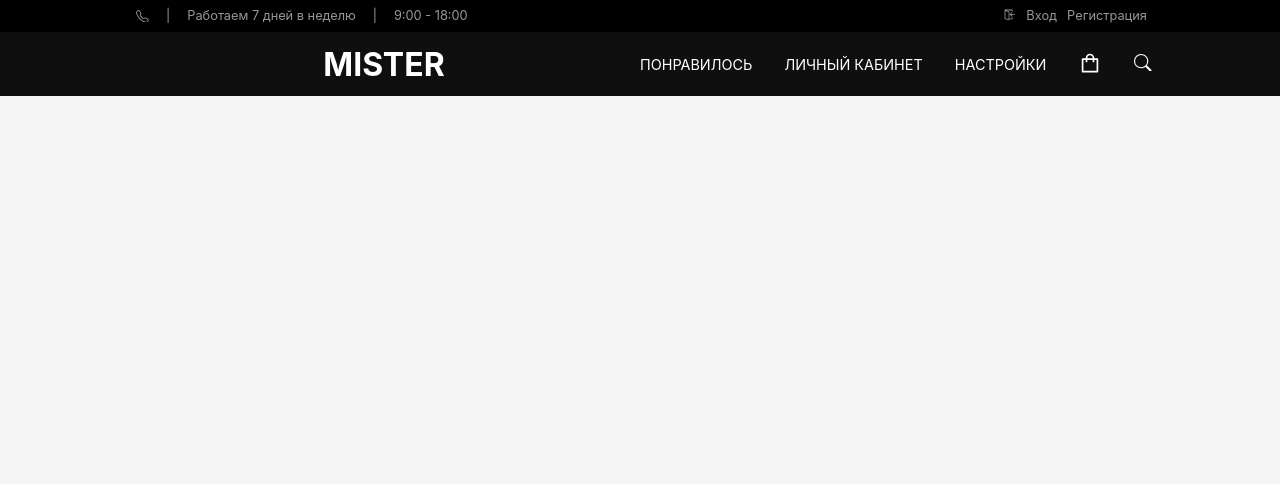
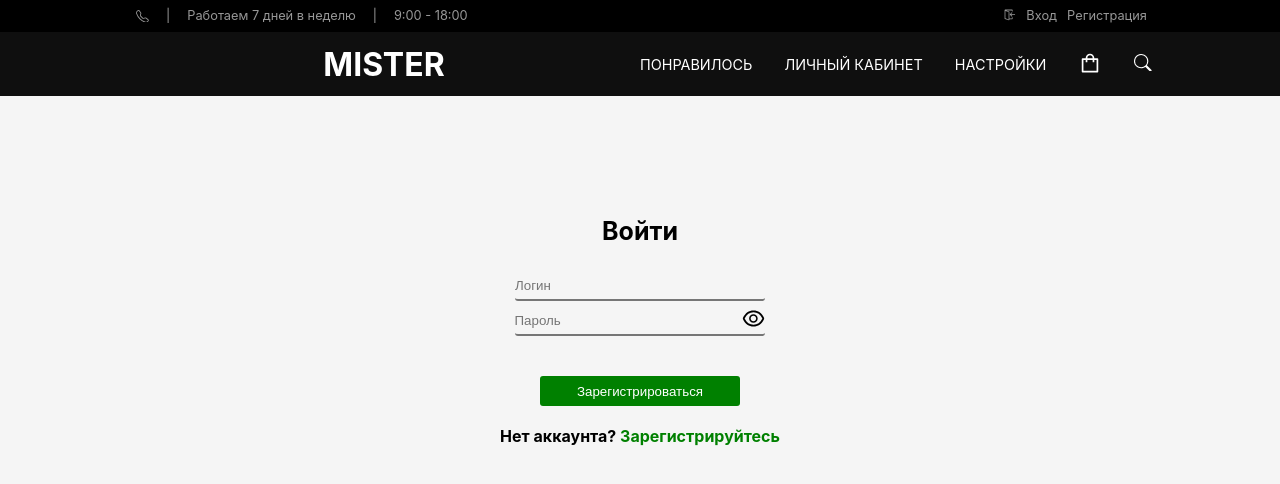
Before and after one commit to SultanHasanov/StrimFrontend, a React (Create React App) app: page /auth in a window 1280 px wide. Shown: the top 484 px of the page. Built offline with nearby package versions, Linux system fonts and the light colour scheme.

Commit message:
Сделал верстку авторизации

```diff
--- a/src/App.js
+++ b/src/App.js
@@ -3,6 +3,7 @@ import Header from './components/Header/Header';
 import { Routes, Route, Link, Navigate, Router } from "react-router-dom";
 import HeaderMain from './components/HeaderMain/HeaderMain';
 import SignUp from './pages/signUp/SignUp';
+import SignIn from './pages/signIn/SignIn';
 
 
 
@@ -13,6 +14,7 @@ function App() {
       <HeaderMain />
       <Routes>
         <Route path='/register' element={<SignUp/>}/>
+        <Route path='/auth' element={<SignIn />}/>
       </Routes>
     </div>
   );
--- a/src/pages/signIn/SignIn.jsx
+++ b/src/pages/signIn/SignIn.jsx
@@ -1,11 +1,30 @@
-import React from 'react';
+import React, { useState } from 'react';
 import styles from './SignIn.module.css'
+import { AiOutlineEyeInvisible, AiOutlineEye } from 'react-icons/ai'
+import { Link } from 'react-router-dom'
 
 
 const SignIn = () => {
+ const [state, setState] = useState(false)
+
+    const handleToggle = () => {
+        setState(!state)
+    }
+
+
     return (
-        <div>
+        <div className={styles.signUp}>
+                <h1 className={styles.reg}>Войти</h1>
+            <form className={styles.form}>
+                <input type="text" placeholder='Логин' required/>
+                <div className={styles.password}>
+                <input type={state ? 'text' : 'password'} placeholder='Пароль' required/>
+                {state ? <AiOutlineEyeInvisible onClick={handleToggle} className={styles.glaz}/> : <AiOutlineEye onClick={handleToggle} className={styles.glaz}/>}
+                </div>
+                <button className={styles.btn}>Зарегистрироваться</button>
+                <div className={styles.text}>Нет аккаунта? <Link className={styles.regist} to="/register">Зарегистрируйтесь</Link></div>
 
+            </form>
         </div>
     );
 };
--- a/src/pages/signIn/SignIn.module.css
+++ b/src/pages/signIn/SignIn.module.css
@@ -0,0 +1,67 @@
+.signUp {
+    text-align: center;
+    margin-top: 120px;
+    width: auto;
+    color: black;
+    height: auto;
+}
+
+.reg {
+    font-size: 25px;
+}
+
+.form {
+    margin-top: -90px;
+    flex-direction: column;
+    height: 400px;
+  display: flex;
+  justify-content: center;
+  align-items: center;
+  width: auto;
+}
+
+input{
+    width: 250px;
+    height: 30px;
+    border-radius: 3px;
+    margin-top: 5px;
+    border-top: none;
+    border-left: none;
+    border-right: none;
+    /* border-bottom: none; */
+    background-color:transparent;
+    outline:none;
+    /* box-shadow: 5px 5px 12px 2px rgb(120, 116, 116); */
+}
+
+.glaz {
+    margin-left: -24px;
+    margin-top: 5px;
+    font-size: 25px;
+    background-color:transparent;
+    cursor: pointer;
+}
+
+.btn {
+    margin-top: 40px;
+    width: 200px;
+    height: 30px;
+    border-radius: 3px;
+    border: none;
+    color: white;
+    background-color: green;
+    cursor: pointer;
+}
+
+.password {
+    display: flex;
+}
+
+.regist{
+    color: green;
+}
+
+.text {
+    margin-top: 20px;
+    font-weight: bold;
+}
--- a/src/pages/signUp/SignUp.jsx
+++ b/src/pages/signUp/SignUp.jsx
@@ -1,6 +1,7 @@
 import React, { useState } from 'react';
 import styles from './SignUp.module.css'
 import { AiOutlineEyeInvisible, AiOutlineEye } from 'react-icons/ai'
+import { Link } from 'react-router-dom'
 
 
 const SignUp = () => {
@@ -25,6 +26,7 @@ const SignUp = () => {
                 {state ? <AiOutlineEyeInvisible onClick={handleToggle} className={styles.glaz}/> : <AiOutlineEye onClick={handleToggle} className={styles.glaz}/>}
                 </div>
                 <button className={styles.btn}>Зарегистрироваться</button>
+                <div className={styles.text}>Если вы уже зарегистрированы <Link className={styles.regist} to="/auth">Войдите</Link></div>
             </form>
         </div>
     );
--- a/src/pages/signUp/SignUp.module.css
+++ b/src/pages/signUp/SignUp.module.css
@@ -56,3 +56,12 @@ input{
 .password {
     display: flex;
 }
+
+.regist {
+    color: green;
+}
+
+.text {
+    margin-top: 20px;
+    font-weight: bold;
+}
```
